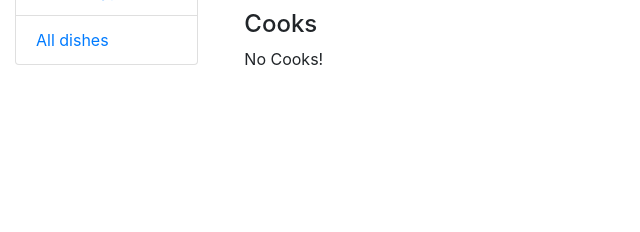
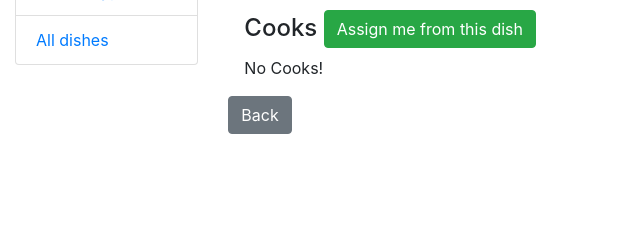
Before and after one commit to IhorVoskoboinikov/restaurant-kitchen-service, a Django app: template templates/kitchen/dish_detail.html in a window 1280 px wide. Shown: the part 206-438 px from the top of the page, without its empty margins (0-640 px from the left). Run offline with Django 4.2, Linux system fonts and the light colour scheme; the template is opened without the code that fills it, so the values that code supplies are empty.

Commit message:
added buttons: "Back" "Delete me from this dish" "Assign me from this dish"

```diff
--- a/templates/kitchen/dish_detail.html
+++ b/templates/kitchen/dish_detail.html
@@ -18,7 +18,17 @@
   <p><strong>Description:</strong> {{ dish.description }}</p>
 
   <div class="ml-3">
-    <h4>Cooks</h4>
+    <h4>Cooks
+      {% if dish in user.dishes.all %}
+        <a href="{% url 'kitchen:toggle-dish-assign' pk=dish.id %}" class="btn btn-danger link-to-page">
+          Delete me from this dish
+        </a>
+      {% else %}
+        <a href="{% url 'kitchen:toggle-dish-assign' pk=dish.id %}" class="btn btn-success link-to-page">
+          Assign me from this dish
+        </a>
+      {% endif %}
+    </h4>
     {% for cook in dish.cooks.all %}
       <hr>
       <p><strong>First name:</strong> {{ cook.first_name }}</p>
@@ -29,4 +39,7 @@
       <p>No Cooks!</p>
     {% endfor %}
   </div>
+  <a href="{% url 'kitchen:dish-list' %}" class="btn btn-secondary">
+    Back
+  </a>
 {% endblock %}
```
